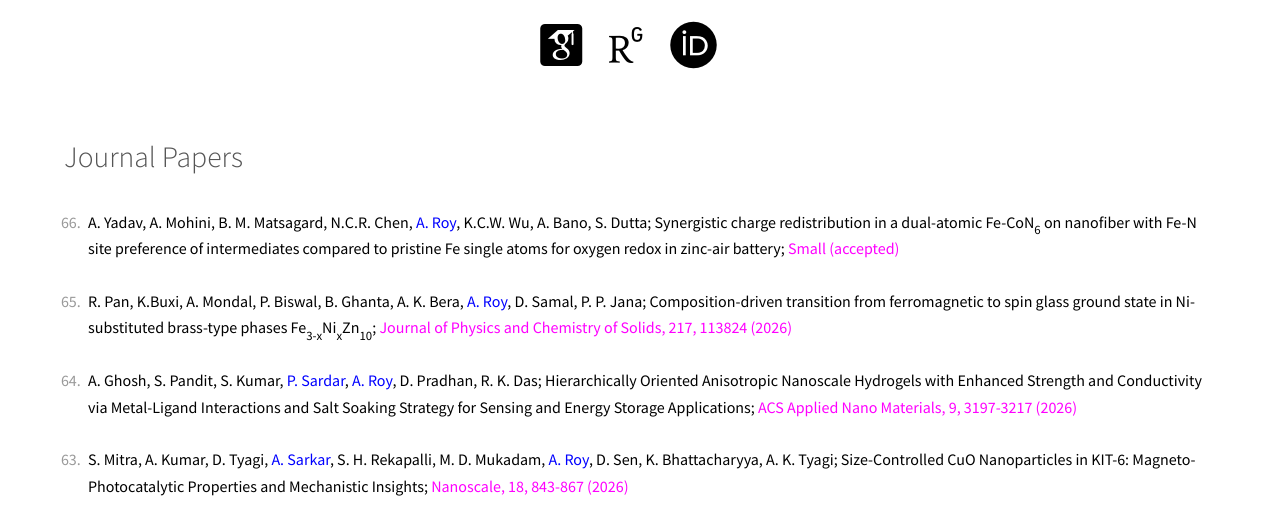
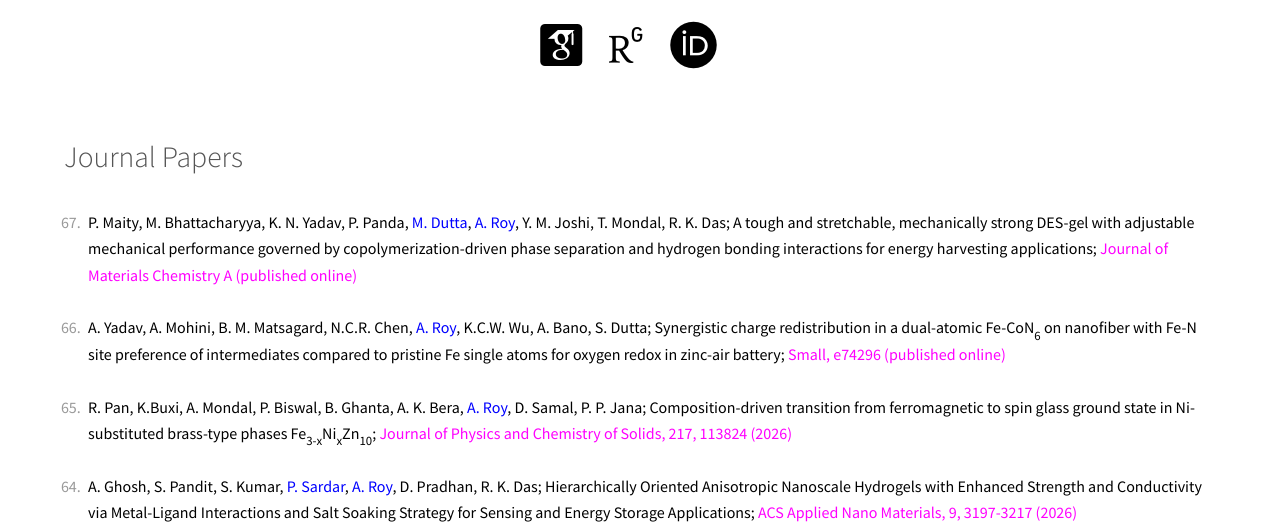
Before and after one commit to ahinroy/ahinroy.github.io, a plain HTML site: page Publications.html in a window 1280 px wide. Shown: the part 241-766 px from the top of the page. Drawn offline with Linux system fonts and the light colour scheme; files whose address does not match are found by name.

Commit message:
pub_update

```diff
--- a/Publications.html
+++ b/Publications.html
@@ -49,11 +49,18 @@
 					<h2>Journal Papers</h2>
 					<ol reversed>
 
+					<li>
+					<span style="color: black"> P. Maity, M. Bhattacharyya, K. N. Yadav, P. Panda, <span style="color: blue">M. Dutta</span>, <span style="color: blue">A. Roy</span>, Y. M. Joshi, T. Mondal, R. K. Das;
+					A tough and stretchable, mechanically strong DES-gel with adjustable mechanical performance governed by copolymerization-driven phase separation and hydrogen bonding interactions for energy harvesting applications;</span>
+					<a href="https://doi.org/10.1039/D6TA04098E" style="color:magenta; text-decoration:none">Journal of Materials Chemistry A (published online)</a>
+					</li>
+					<br>
+
 
 					<li>
 					<span style="color: black"> A. Yadav, A. Mohini, B. M. Matsagard, N.C.R. Chen, <span style="color: blue">A. Roy</span>, K.C.W. Wu, A. Bano, S. Dutta;
 					Synergistic charge redistribution in a dual-atomic Fe-CoN<sub>6</sub> on nanofiber with Fe-N site preference of intermediates compared to pristine Fe single atoms for oxygen redox in zinc-air battery;
-					<a href="https://doi.org/10.1002/smll.74296" style="color:magenta; text-decoration:none">Small (accepted)</a>
+					<a href="https://doi.org/10.1002/smll.74296" style="color:magenta; text-decoration:none">Small, e74296 (published online)</a>
 					</li>
 					<br>
 
```
